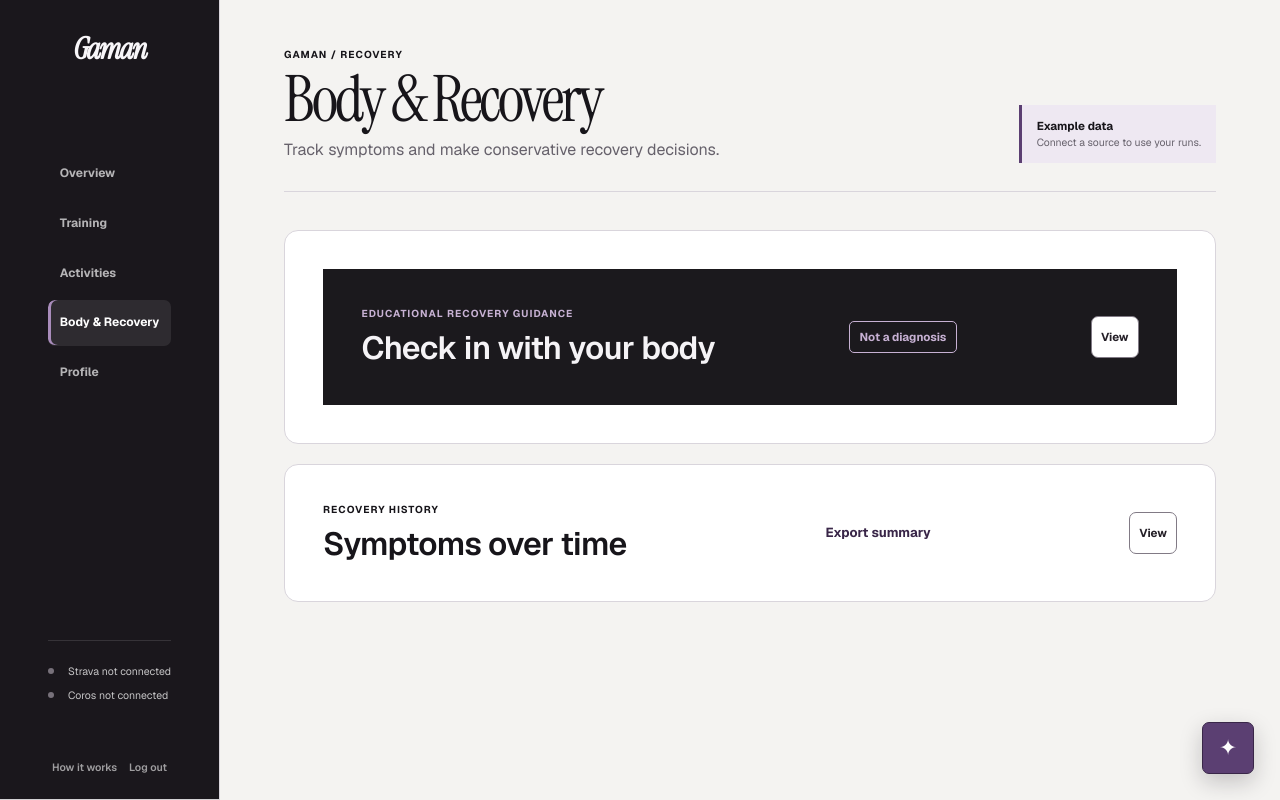
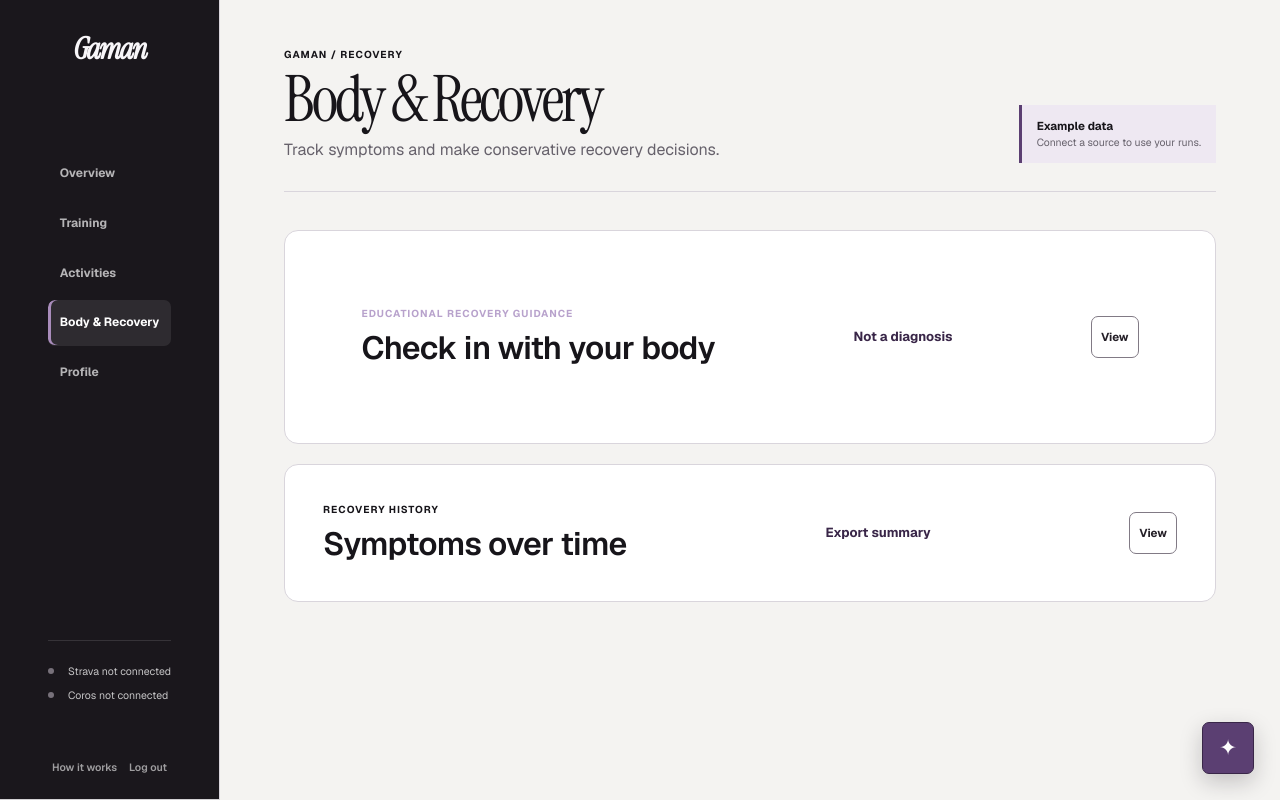
Before and after one commit to Davii3177/Strava-Coros-Data-reading, a Flask app: page /recovery in a window 1280 px wide. Run offline with Flask 3, Linux system fonts and the light colour scheme; the visitor is signed in with stand-in values (Sample User, id 1).

Commit message:
Match the recovery guidance header style to Recovery history
The 'Educational recovery guidance' card had a dark full-bleed header band
(background, bordered 'Not a diagnosis' pill) left over from an older
design pass, while every other card on the page -- including 'Recovery
history' right below it -- uses a plain white header with a bold colored
text label. Removed three separate leftover rules that were fighting each
other across older cascade layers (a dark-band background/text-color pair,
a stale light-purple text-color duplicate, and the pill's border/background)
so the header now renders identically to Recovery history's: plain white
background, and 'Not a diagnosis' styled like a plain bold link instead of
a bordered badge.

Verified visually before and after with a full-page screenshot of the
authenticated Recovery page; all 27 tests pass.

```diff
--- a/src/static/style.css
+++ b/src/static/style.css
@@ -962,10 +962,6 @@ tbody tr:hover { background: var(--surface-soft); }
 .dashboard-body .region-list button { border: 1px solid #98919b; background: #fff; color: #2c2730; }
 .dashboard-body .region-list button:hover { border-color: var(--g-purple); background: var(--g-purple-soft); color: var(--g-purple-dark); }
 .dashboard-body .region-list button.is-selected, .dashboard-body .region-list button[aria-pressed="true"] { border-color: var(--g-purple-dark); background: var(--g-purple-dark); color: #fff; }
-.dashboard-body .recovery-card > .section-heading,
-.dashboard-body .recovery-card > .section-heading h2 { color: #fff; }
-.dashboard-body .recovery-card > .section-heading .section-kicker,
-.dashboard-body .recovery-card > .section-heading .safety-label { color: #dcc9e7; }
 .dashboard-body .about-panel, .dashboard-body .about-panel h2 { color: #fff; }
 .dashboard-body .about-panel p { color: #d4cfd6; }
 .dashboard-body .about-panel a { color: #dfcaeb; }
@@ -3000,15 +2996,16 @@ h1, h2, h3 { text-wrap: balance; }
 }
 .dashboard-body .recovery-card > .section-heading {
   padding: clamp(25px, 3vw, 38px);
-  background: #1b191d;
-  color: #f5f3f6;
-}
-.dashboard-body .recovery-card > .section-heading h2 { color: #f5f3f6; }
-.dashboard-body .recovery-card > .section-heading .section-kicker { color: #c7b1d3; }
+  background: var(--g-surface);
+  color: var(--g-ink);
+}
 .dashboard-body .recovery-card > .section-heading .safety-label {
-  border-color: #c7b1d3;
+  padding: 0;
+  border: 0;
   background: transparent;
-  color: #c7b1d3;
+  color: var(--g-purple-dark);
+  font-size: .82rem;
+  font-weight: 700;
 }
 .dashboard-body .recovery-card > .recovery-intro {
   max-width: 980px;
--- a/src/templates/dashboard.html
+++ b/src/templates/dashboard.html
@@ -5,7 +5,7 @@
   <meta name="viewport" content="width=device-width, initial-scale=1">
   <title>{{ area_title }} - Gaman</title>
   <meta name="description" content="{{ area_description }}">
-  <link rel="stylesheet" href="{{ url_for('static', filename='style.css', v='ask-btn-20260717') }}">
+  <link rel="stylesheet" href="{{ url_for('static', filename='style.css', v='recovery-header-20260718') }}">
 </head>
 <body class="dashboard-body area-{{ active_area }}">
   <a class="skip-link" href="#main-content">Skip to content</a>
--- a/src/templates/how_it_works.html
+++ b/src/templates/how_it_works.html
@@ -1,6 +1,6 @@
 <!doctype html>
 <html lang="en" data-theme="light">
-<head><meta charset="utf-8"><meta name="viewport" content="width=device-width, initial-scale=1"><title>How Gaman works</title><meta name="description" content="The data, calculations, models, and safety boundaries behind Gaman guidance."><link rel="stylesheet" href="{{ url_for('static', filename='style.css', v='ask-btn-20260717') }}"></head>
+<head><meta charset="utf-8"><meta name="viewport" content="width=device-width, initial-scale=1"><title>How Gaman works</title><meta name="description" content="The data, calculations, models, and safety boundaries behind Gaman guidance."><link rel="stylesheet" href="{{ url_for('static', filename='style.css', v='recovery-header-20260718') }}"></head>
 <body class="method-body">
   <a class="skip-link" href="#method-content">Skip to content</a>
   <header class="method-header"><a class="landing-wordmark" href="{{ url_for('index') }}">Gaman</a><a href="{{ url_for('index') }}">Back to Gaman</a></header>
--- a/src/templates/login.html
+++ b/src/templates/login.html
@@ -10,7 +10,7 @@
   <meta property="og:description" content="Gaman turns Strava and Coros activity data into a practical daily running plan, training context, and recovery check-ins.">
   <meta property="og:url" content="https://www.gamanrun.com/">
   <meta property="og:type" content="website">
-  <link rel="stylesheet" href="{{ url_for('static', filename='style.css', v='ask-btn-20260717') }}">
+  <link rel="stylesheet" href="{{ url_for('static', filename='style.css', v='recovery-header-20260718') }}">
 </head>
 <body class="landing-body">
   <a class="skip-link" href="#home">Skip to content</a>
--- a/src/templates/run_detail.html
+++ b/src/templates/run_detail.html
@@ -4,7 +4,7 @@
   <meta charset="utf-8">
   <meta name="viewport" content="width=device-width, initial-scale=1">
   <title>{{ analysis.run.distance_km }} km run — Gaman</title>
-  <link rel="stylesheet" href="{{ url_for('static', filename='style.css', v='ask-btn-20260717') }}">
+  <link rel="stylesheet" href="{{ url_for('static', filename='style.css', v='recovery-header-20260718') }}">
 </head>
 <body class="detail-body">
   <main class="detail-page">
```
Also changed, not shown: tests/test_dashboard_rendering.py (+2 -2 lines).
